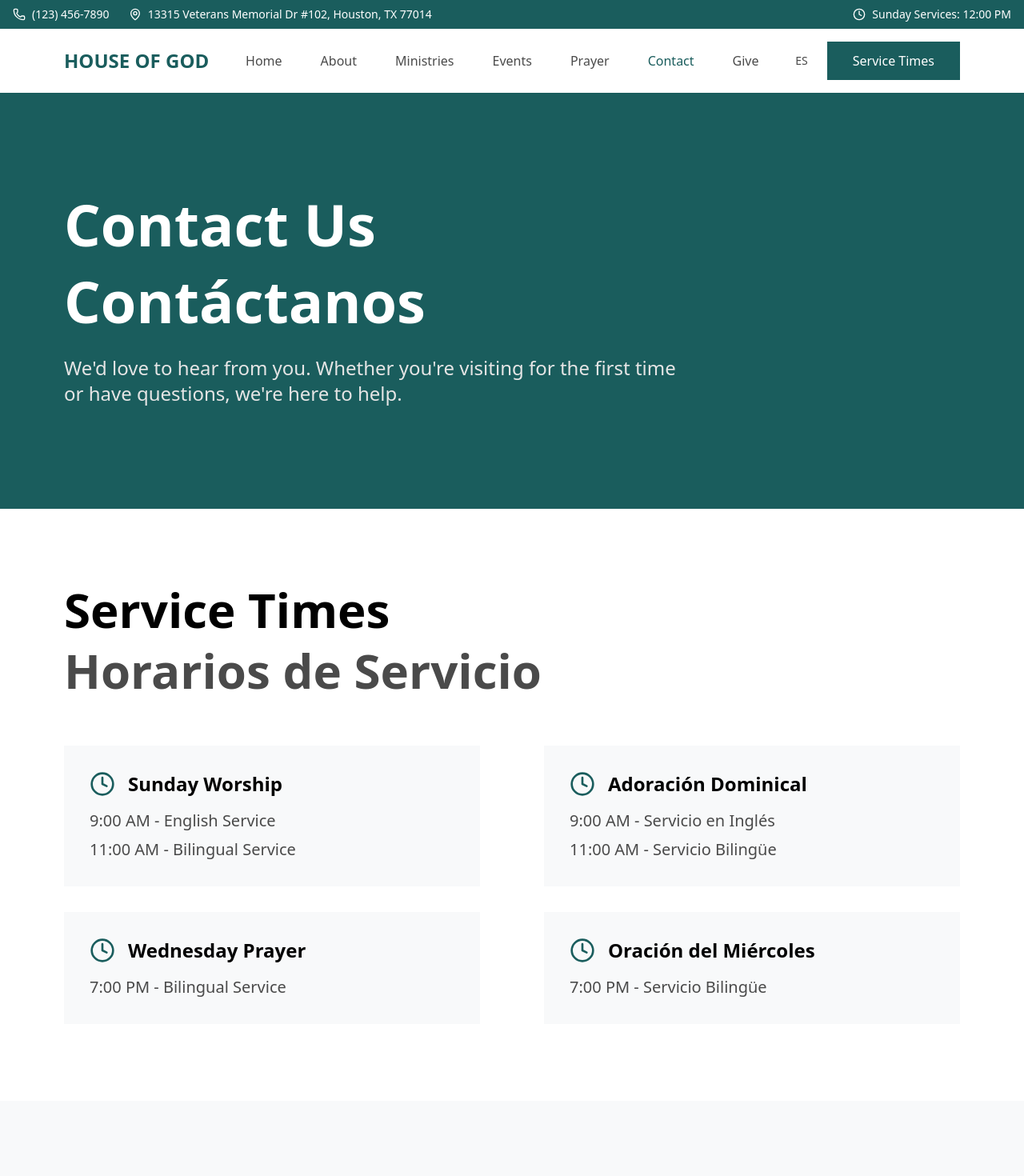
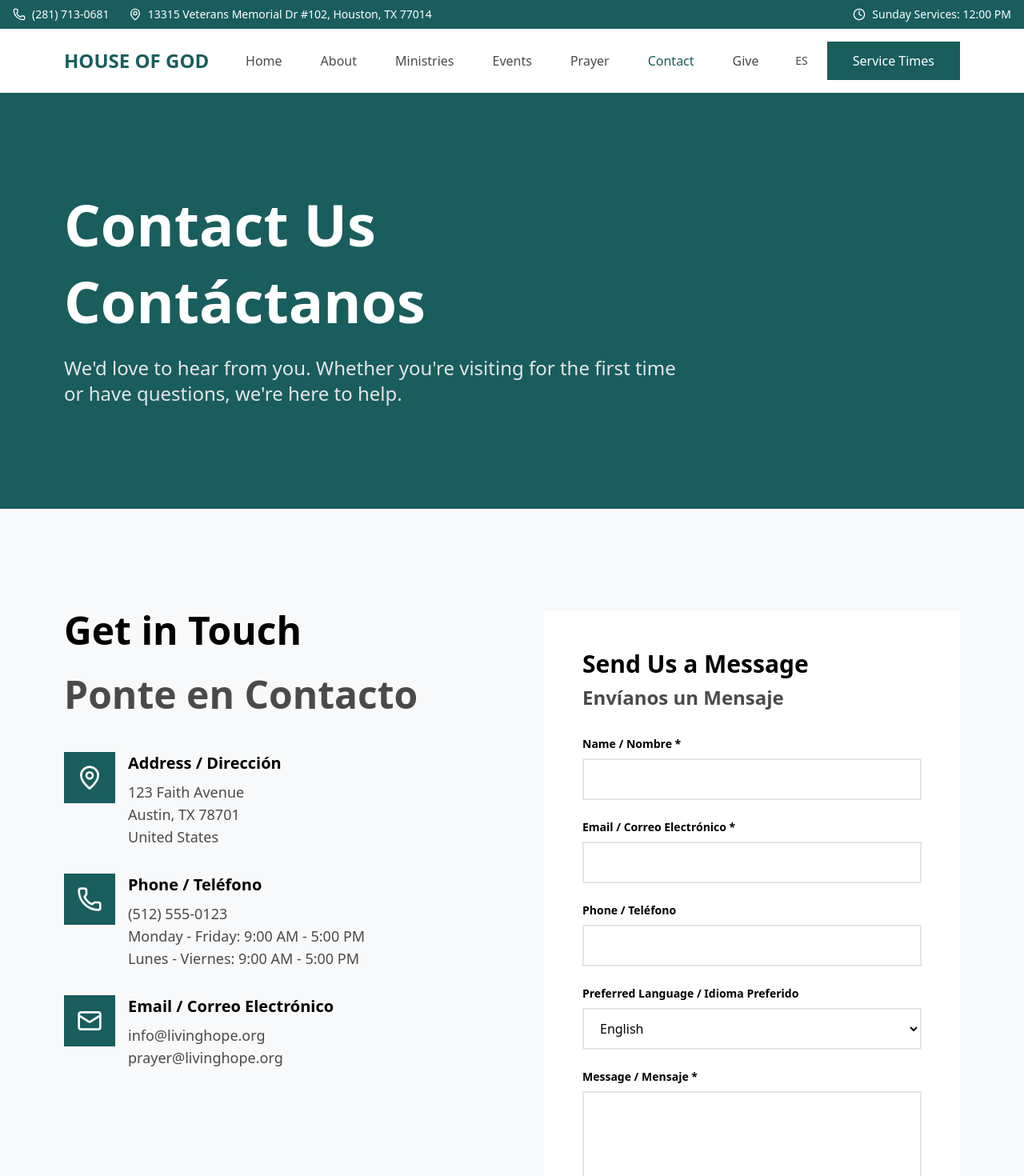
Before and after one commit to JonathanSContreras/Casa-de-Dios-Website, a Next.js app: page /contact in a window 1280 px wide. Shown: the top 1470 px of the page at 80% size. Built offline with nearby package versions, Linux system fonts and the light colour scheme.

Commit message:
content update

```diff
--- a/src/app/_components/Footer.tsx
+++ b/src/app/_components/Footer.tsx
@@ -50,7 +50,7 @@ export function Footer() {
               </div>
               <div className="flex items-center gap-3">
                 <Phone size={20} className="flex-shrink-0" />
-                <span className="text-[#E5E5E5]">(512) 555-0123</span>
+                <span className="text-[#E5E5E5]">(281) 713-0681</span>
               </div>
               <div className="flex items-center gap-3">
                 <Mail size={20} className="flex-shrink-0" />
--- a/src/app/_components/Header.tsx
+++ b/src/app/_components/Header.tsx
@@ -34,7 +34,7 @@ export function Header() {
           <div className="flex items-center gap-6">
             <div className="flex items-center gap-2">
               <Phone className="w-4 h-4" />
-              <span>(123) 456-7890</span>
+              <span>(281) 713-0681</span>
             </div>
             <div className="flex items-center gap-2">
               <MapPin className="w-4 h-4" />
--- a/src/app/contact/page.tsx
+++ b/src/app/contact/page.tsx
@@ -38,7 +38,7 @@ export default function ContactPage() {
       </section>
 
       {/* Service Times Section */}
-      <section className="bg-white py-20 lg:py-24">
+      {/* <section className="bg-white py-20 lg:py-24">
         <div className="max-w-[1440px] mx-auto px-6 lg:px-20">
           <div className="mb-16">
             <h2 className="text-4xl lg:text-6xl font-bold mb-4">Service Times</h2>
@@ -50,10 +50,10 @@ export default function ContactPage() {
               <div className="bg-[#F8F9FA] p-8">
                 <div className="flex items-center gap-4 mb-4">
                   <Clock size={32} className="text-[#1A5D5D]" />
-                  <h3 className="text-2xl font-bold">Sunday Worship</h3>
+                  <h3 className="text-2xl font-bold">Sunday Service</h3>
                 </div>
-                <p className="text-xl text-[#4A4A4A] mb-2">9:00 AM - English Service</p>
-                <p className="text-xl text-[#4A4A4A]">11:00 AM - Bilingual Service</p>
+                <p className="text-xl text-[#4A4A4A] mb-2">10:30 AM - Sunday School / Escuela Dominical</p>
+                <p className="text-xl text-[#4A4A4A]">12:00 PM - Evangelistic Serice / Servicio Evangelístico</p>
               </div>
 
               <div className="bg-[#F8F9FA] p-8">
@@ -85,7 +85,7 @@ export default function ContactPage() {
             </div>
           </div>
         </div>
-      </section>
+      </section> */}
 
       {/* Contact Info & Form Section */}
       <section className="py-20 lg:py-32">
--- a/src/app/ministries/page.tsx
+++ b/src/app/ministries/page.tsx
@@ -37,7 +37,7 @@ export default async function Ministries() {
           <h1 className="text-5xl lg:text-7xl font-bold mb-6">Ministries</h1>
           <h2 className="text-5xl lg:text-7xl font-bold mb-8">Ministerios</h2>
           <p className="text-xl lg:text-2xl max-w-3xl text-[#E5E5E5]">
-            Discover ways to connect, grow, and serve through our various ministries at Living Hope Church.
+            Discover ways to connect, grow, and serve through our various ministries at House of God Church.
           </p>
         </div>
       </section>
@@ -52,11 +52,11 @@ export default async function Ministries() {
             <h2 className="text-4xl lg:text-5xl font-bold mb-6">Get Involved</h2>
             <h3 className="text-4xl lg:text-5xl font-bold text-[#4A4A4A] mb-8">Involúcrate</h3>
             <p className="text-xl text-[#4A4A4A] mb-4">
-              Every ministry at Living Hope Church is built by volunteers who use their gifts to serve others.
+              Every ministry at House of God Church is built by volunteers who use their gifts to serve others.
               There&apos;s a place for you to make a difference.
             </p>
             <p className="text-xl text-[#4A4A4A] mb-8">
-              Cada ministerio en Living Hope Church está construido por voluntarios que usan sus dones para servir a otros.
+              Cada ministerio en Iglesia Pentecostal Casa de Dios está construido por voluntarios que usan sus dones para servir a otros.
               Hay un lugar para que marques la diferencia.
             </p>
             <a
--- a/src/app/page.tsx
+++ b/src/app/page.tsx
@@ -3,6 +3,7 @@ import Link from 'next/link';
 import Image from 'next/image';
 import { getActiveAnnouncements, getAllEvents } from "@/lib/sanity/queries";
 import type { Announcement, Event } from "@/lib/sanity/types";
+import { urlFor } from '@/lib/sanity/image';
 
 // Revalidate every 5 minutes (announcements and events change frequently)
 export const revalidate = 300;
@@ -78,10 +79,10 @@ function formatEventDateTime(event: Event) {
               Bienvenido a Casa
             </h2>
             <p className="text-xl lg:text-2xl mb-4 text-[#E5E5E5]">
-              Join us for worship every Sunday at 9:00 AM & 11:00 AM
+              Join us for Sunday School at 10:30 AM and worship every Sunday 12:00 PM
             </p>
             <p className="text-xl lg:text-2xl mb-12 text-[#E5E5E5]">
-              Únete a nosotros para adorar cada domingo a las 9:00 AM y 11:00 AM
+              Únase a nosotros para la Escuela Dominical a las 10:30 AM y adorar todos los domingos a las 12:00 PM
             </p>
             <div className="flex flex-col sm:flex-row gap-4">
               <Link
@@ -272,6 +273,77 @@ function formatEventDateTime(event: Event) {
                 );
               })}
             </div>
+            // <div className="space-y-8">
+            //   {upcomingEvents.map((event: Event) => {
+            //     const { date, time } = formatEventDateTime(event);
+
+            //     return (
+            //       <div
+            //         className="bg-white border-4 border-[#1A5D5D] overflow-hidden"
+            //         key={event._id}
+            //       >
+            //         <div className="grid grid-cols-1 lg:grid-cols-2">
+            //           {/* Text content on the left */}
+            //           <div className="p-8 lg:p-12 flex flex-col justify-center">
+            //             <h3 className="text-3xl lg:text-4xl font-bold mb-2">{event.title}</h3>
+            //             <h4 className="text-2xl lg:text-3xl font-bold text-[#4A4A4A] mb-6">{event.titleEs}</h4>
+
+            //             {event.description && (
+            //               <p className="text-[#4A4A4A] mb-6 line-clamp-3">
+            //                 {event.description}
+            //               </p>
+            //             )}
+
+            //             <div className="space-y-3 mb-6">
+            //               <div className="flex items-center gap-3">
+            //                 <Calendar size={24} className="text-[#1A5D5D] flex-shrink-0"/>
+            //                 <span className="text-[#4A4A4A] text-lg">{date}</span>
+            //               </div>
+            //               <div className="flex items-center gap-3">
+            //                 <Clock size={24} className="text-[#1A5D5D] flex-shrink-0" />
+            //                 <span className="text-[#4A4A4A] text-lg">{time}</span>
+            //               </div>
+            //               <div className="flex items-center gap-3">
+            //                 <MapPin size={24} className="text-[#1A5D5D] flex-shrink-0" />
+            //                 <span className="text-[#4A4A4A] text-lg">{event.location ?? 'Temple / Templo'}</span>
+            //               </div>
+            //             </div>
+
+            //             {event.registrationLink && (
+            //               <a
+            //                 href={event.registrationLink}
+            //                 target="_blank"
+            //                 rel="noopener noreferrer"
+            //                 className="inline-block bg-[#1A5D5D] text-white px-8 py-3 font-bold hover:bg-[#154A4A] transition-colors w-fit"
+            //               >
+            //                 Register / Registrarse
+            //               </a>
+            //             )}
+            //           </div>
+
+            //           {/* Image on the right */}
+            //           <div className="relative h-64 lg:h-auto">
+            //             {event.featuredImage ? (
+            //               <Image
+            //                 src={urlFor(event.featuredImage).width(800).height(600).fit('crop').quality(90).url()}
+            //                 alt={event.title}
+            //                 fill
+            //                 className="object-cover"
+            //                 sizes="(max-width: 1024px) 100vw, 50vw"
+            //               />
+            //             ) : (
+            //               <div className="w-full h-full bg-[#E5E5E5] flex items-center justify-center">
+            //                 <div className="bg-[#1A5D5D] w-20 h-20 flex items-center justify-center">
+            //                   {getEventCategoryIcon(event.category)}
+            //                 </div>
+            //               </div>
+            //             )}
+            //           </div>
+            //         </div>
+            //       </div>
+            //     );
+            //   })}
+            // </div>
           )}
 
           <div className="text-center mt-12">
```
